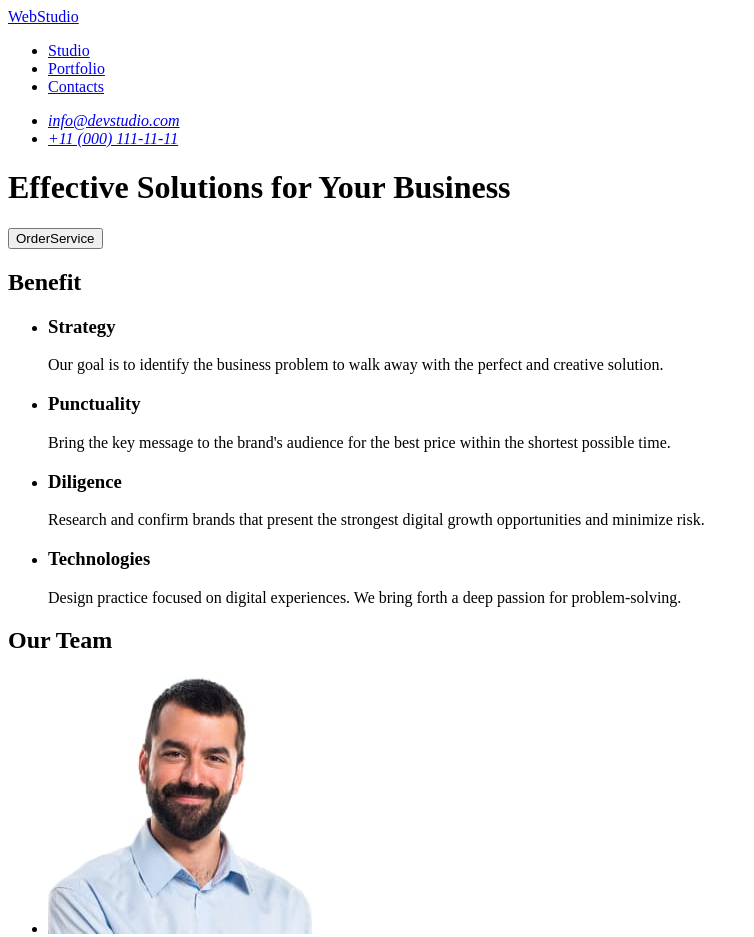
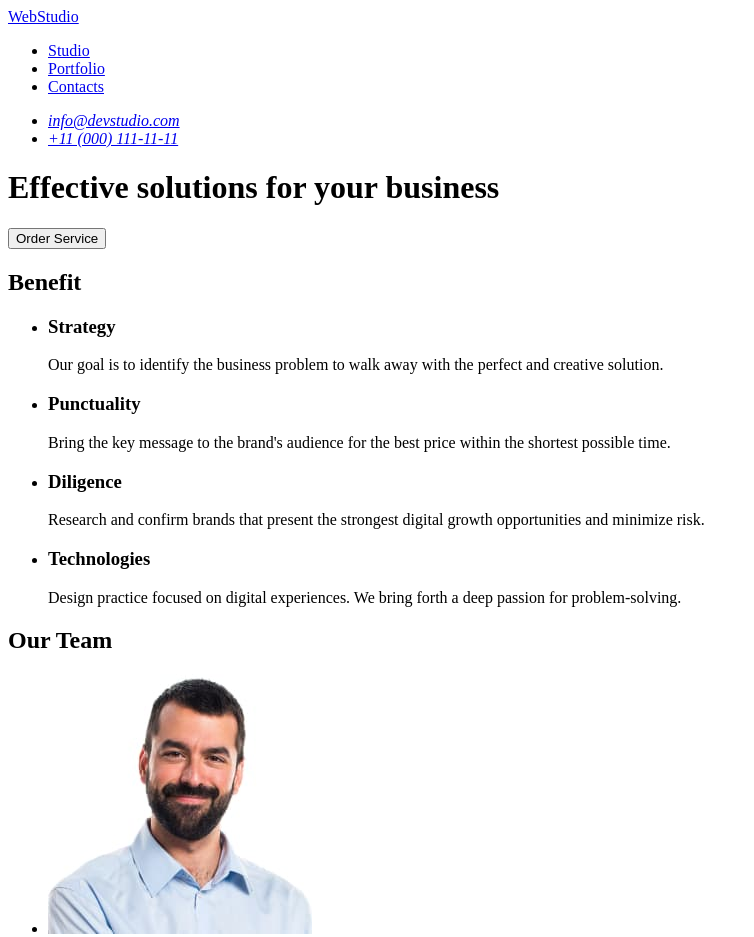
Before and after one commit to ViktoriiaNovikova/goit-markup-hw-01, a plain HTML site: page index.html in a window 1280 px wide. Shown: the top 937 px of the page, without its empty margins (0-754 px from the left). Drawn offline with Linux system fonts and the light colour scheme.

Commit message:
new update index.html

```diff
--- a/index.html
+++ b/index.html
@@ -31,8 +31,8 @@
 
     <main>
       <!-- Section 1 -->
-      <h1>Effective Solutions for Your Business</h1>
-      <button type="button">OrderService</button>
+      <h1>Effective solutions for your business</h1>
+      <button type="button">Order Service</button>
       <!-- Section 2 -->
       <h2>Benefit</h2>
       <ul>
```
